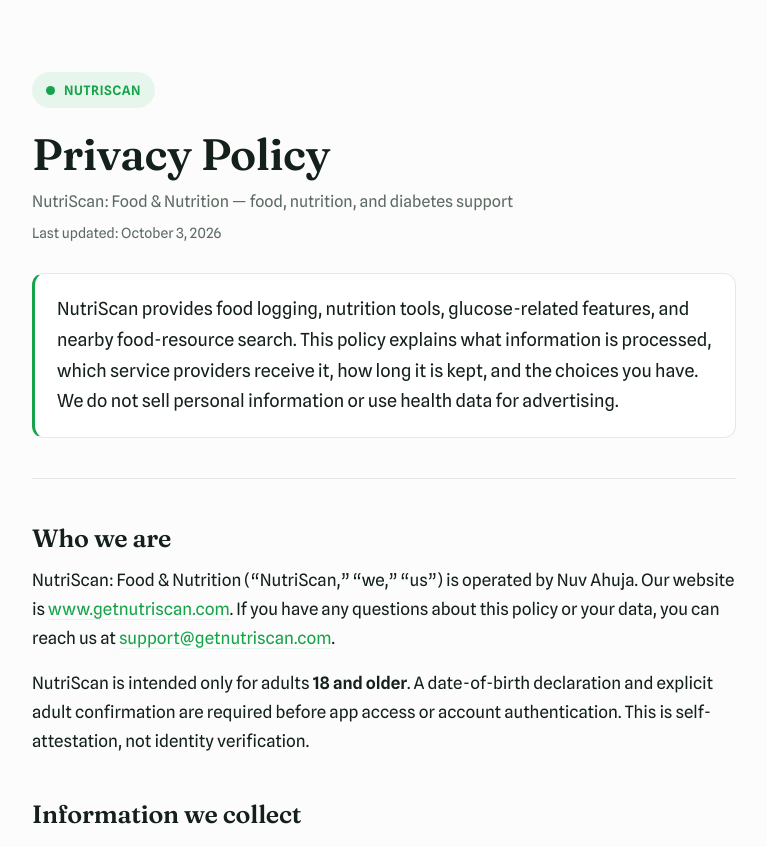
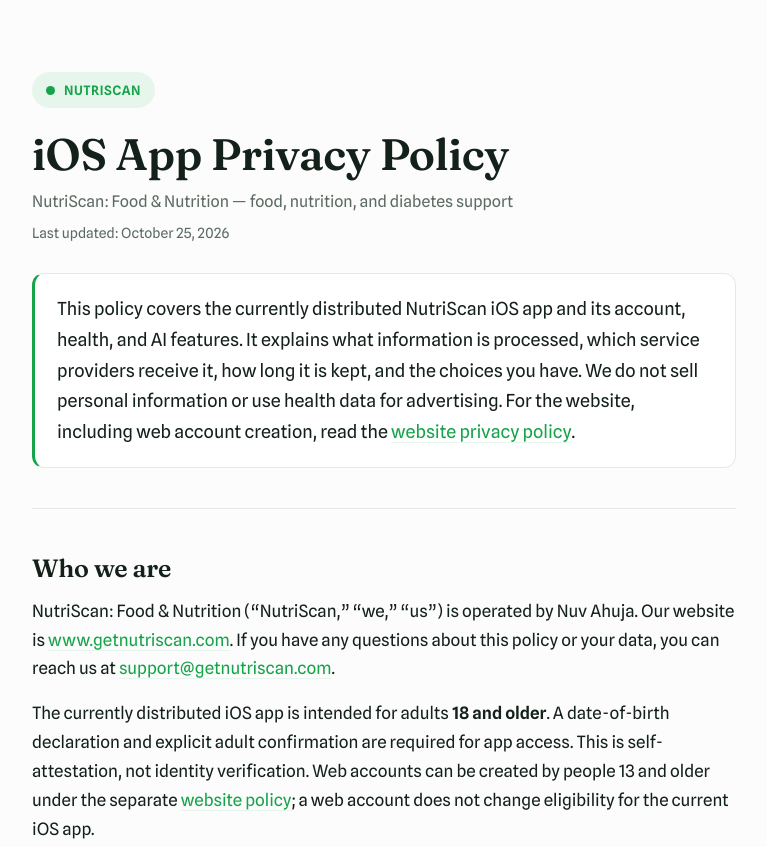
Before and after one commit to getnutriscan/nutriscan-privacy, a plain HTML site: page index.html in a window 1280 px wide. Shown: the top 847 px of the page, without its empty margins (256-1023 px from the left). Drawn offline with Linux system fonts and the light colour scheme.

Commit message:
Scope legacy privacy policy to iOS app

```diff
--- a/index.html
+++ b/index.html
@@ -3,7 +3,7 @@
 <head>
 <meta charset="UTF-8" />
 <meta name="viewport" content="width=device-width, initial-scale=1.0" />
-<title>NutriScan — Privacy Policy</title>
+<title>NutriScan — iOS App Privacy Policy</title>
 <link rel="preconnect" href="https://fonts.googleapis.com" />
 <link rel="preconnect" href="https://fonts.gstatic.com" crossorigin />
 <link href="https://fonts.googleapis.com/css2?family=Fraunces:opsz,wght@9..144,500;9..144,600&family=Spline+Sans:wght@400;500;600&display=swap" rel="stylesheet" />
@@ -86,17 +86,17 @@
 <body>
 <div class="wrap">
   <div class="badge"><span class="dot"></span> NutriScan</div>
-  <h1>Privacy Policy</h1>
+  <h1>iOS App Privacy Policy</h1>
   <p class="sub">NutriScan: Food &amp; Nutrition — food, nutrition, and diabetes support</p>
-  <p class="updated">Last updated: October 3, 2026</p>
+  <p class="updated">Last updated: October 25, 2026</p>
 
-  <p class="lead">NutriScan provides food logging, nutrition tools, glucose-related features, and nearby food-resource search. This policy explains what information is processed, which service providers receive it, how long it is kept, and the choices you have. We do not sell personal information or use health data for advertising.</p>
+  <p class="lead">This policy covers the currently distributed NutriScan iOS app and its account, health, and AI features. It explains what information is processed, which service providers receive it, how long it is kept, and the choices you have. We do not sell personal information or use health data for advertising. For the website, including web account creation, read the <a href="https://getnutriscan.com/privacy">website privacy policy</a>.</p>
 
   <hr />
 
   <h2>Who we are</h2>
   <p>NutriScan: Food &amp; Nutrition (“NutriScan,” “we,” “us”) is operated by Nuv Ahuja. Our website is <a href="https://www.getnutriscan.com/">www.getnutriscan.com</a>. If you have any questions about this policy or your data, you can reach us at <a href="mailto:support@getnutriscan.com">support@getnutriscan.com</a>.</p>
-  <p>NutriScan is intended only for adults <strong>18 and older</strong>. A date-of-birth declaration and explicit adult confirmation are required before app access or account authentication. This is self-attestation, not identity verification.</p>
+  <p>The currently distributed iOS app is intended for adults <strong>18 and older</strong>. A date-of-birth declaration and explicit adult confirmation are required for app access. This is self-attestation, not identity verification. Web accounts can be created by people 13 and older under the separate <a href="https://getnutriscan.com/privacy">website policy</a>; a web account does not change eligibility for the current iOS app.</p>
 
   <h2>Information we collect</h2>
 
@@ -190,10 +190,10 @@
   <p>You can review and update your profile information, export a copy of your records, turn product analytics on or off in Profile &rarr; Privacy, revoke Apple Health access in iOS Settings &rarr; Health, and delete your account in the app. Depending on where you live, you may have additional rights to access, correct, or delete your personal information, or to object to certain processing (for example under GDPR/UK GDPR or CCPA/CPRA). To exercise these rights, contact us at <a href="mailto:support@getnutriscan.com">support@getnutriscan.com</a>.</p>
 
   <h2>Medical disclaimer</h2>
-  <p>NutriScan is an adult-only (18+) logging and educational tool. Carbohydrate and nutrition values are AI-generated estimates and may be inaccurate. The app does <strong>not</strong> diagnose conditions, provide treatment plans, calculate, recommend, or adjust insulin doses and is not a medical device. Always confirm carb counts and all treatment decisions with your healthcare provider.</p>
+  <p>The currently distributed iOS app is an adult-only (18+) logging and educational tool. Carbohydrate and nutrition values are AI-generated estimates and may be inaccurate. The app does <strong>not</strong> diagnose conditions, provide treatment plans, calculate, recommend, or adjust insulin doses and is not a medical device. Always confirm carb counts and all treatment decisions with your healthcare provider.</p>
 
   <h2>Children's privacy</h2>
-  <p>NutriScan is for adults 18 and older and is not directed to minors. We ask users to self-declare their date of birth and explicitly confirm adult status before entering the app or creating/signing into an account; we do not independently verify identity. We do not knowingly provide accounts to minors. If you believe a minor has provided us with personal information, please contact us so we can investigate and delete it as appropriate.</p>
+  <p>The currently distributed iOS app is for adults 18 and older. We ask users to self-declare their date of birth and explicitly confirm adult status before entering the app; we do not independently verify identity. The website permits accounts for people 13 and older and has a separate <a href="https://getnutriscan.com/privacy">privacy policy</a>. We do not knowingly create accounts for children under 13. If you believe a child under 13 has provided personal information, please contact us so we can investigate and delete it as appropriate.</p>
 
   <h2>Changes to this policy</h2>
   <p>We may update this policy from time to time. When we do, we will revise the “Last updated” date above. Significant changes will be reflected here, and your continued use of the app means you accept the updated policy.</p>
```
